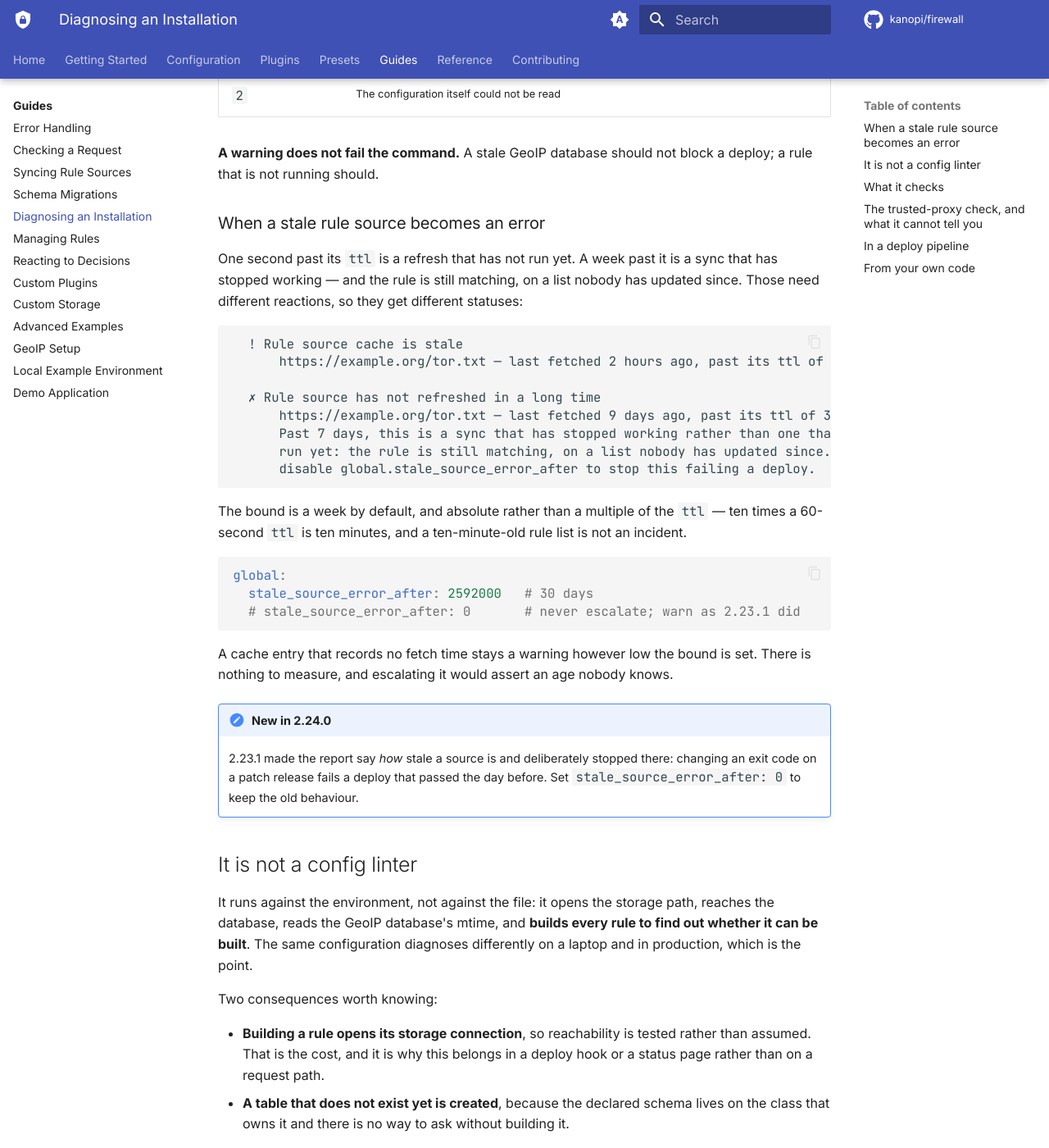
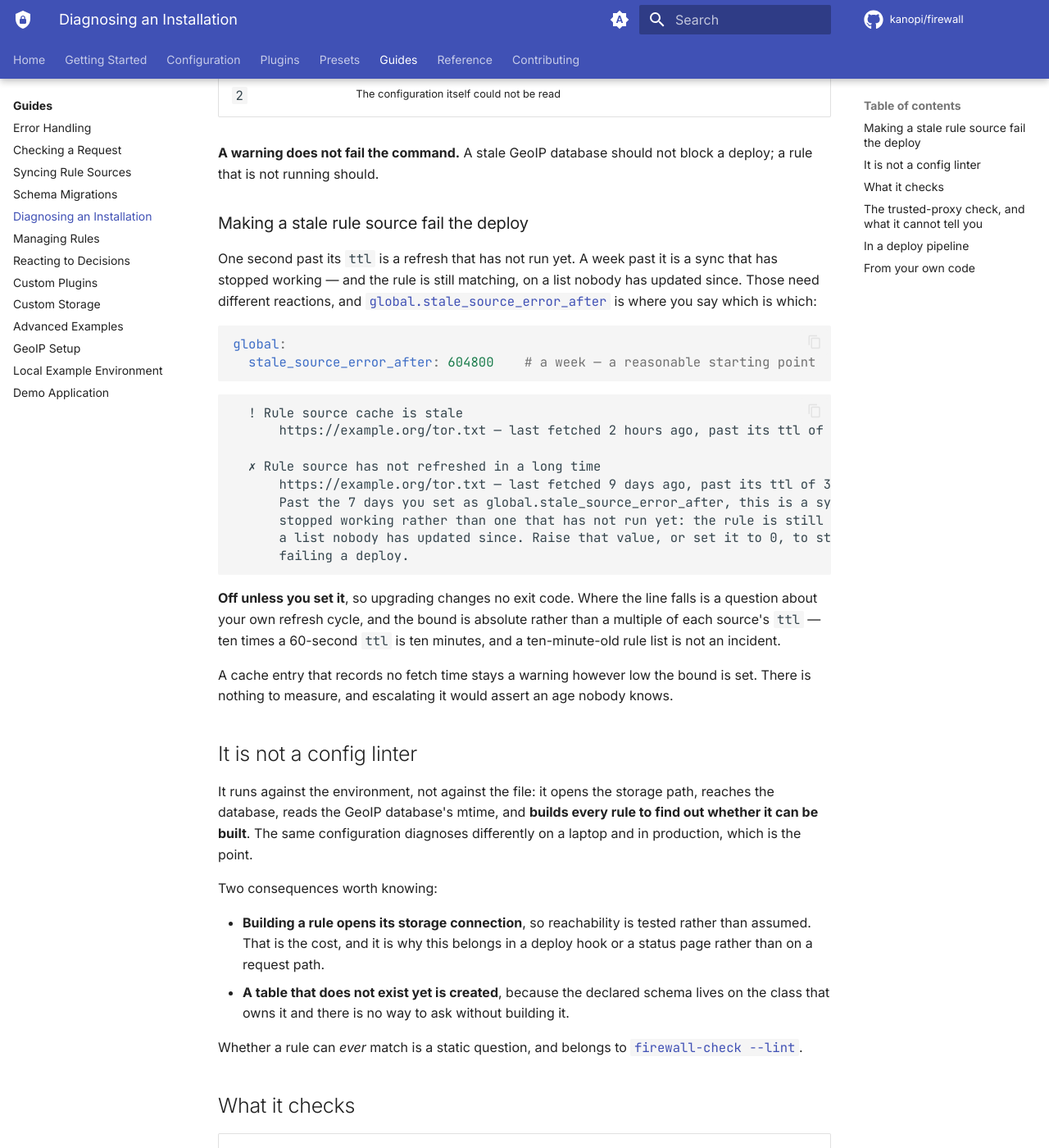
Before and after one commit to kanopi/firewall, an MkDocs documentation site: the page built from docs/guides/diagnosing.md, in a window 1280 px wide and 1400 px high, scrolled down 865 px. Shown: the whole window at 82% size. Built offline with MkDocs 1.6.1 and Material for MkDocs 9.7.7, drawn with Linux system fonts in a browser that asks for light colours; comment, search, counter and statistics services are not loaded.

Commit message:
fix(doctor): make the stale-source escalation opt-in, not on by default (#297)

````diff
--- a/docs/guides/diagnosing.md
+++ b/docs/guides/diagnosing.md
@@ -36,11 +36,18 @@ vendor/bin/firewall-doctor firewall.yml
 **A warning does not fail the command.** A stale GeoIP database should not block a deploy;
 a rule that is not running should.
 
-### When a stale rule source becomes an error
+### Making a stale rule source fail the deploy
 
 One second past its `ttl` is a refresh that has not run yet. A week past it is a sync that
 has stopped working — and the rule is still matching, on a list nobody has updated since.
-Those need different reactions, so they get different statuses:
+Those need different reactions, and
+[`global.stale_source_error_after`](../configuration/global.md#stale-rule-sources) is where
+you say which is which:
+
+```yaml
+global:
+  stale_source_error_after: 604800    # a week — a reasonable starting point
+```
 
 ```
   ! Rule source cache is stale
@@ -48,28 +55,19 @@ Those need different reactions, so they get different statuses:
 
   ✗ Rule source has not refreshed in a long time
       https://example.org/tor.txt — last fetched 9 days ago, past its ttl of 3600s.
-      Past 7 days, this is a sync that has stopped working rather than one that has not
-      run yet: the rule is still matching, on a list nobody has updated since. Raise or
-      disable global.stale_source_error_after to stop this failing a deploy.
+      Past the 7 days you set as global.stale_source_error_after, this is a sync that has
+      stopped working rather than one that has not run yet: the rule is still matching, on
+      a list nobody has updated since. Raise that value, or set it to 0, to stop this
+      failing a deploy.
 ```
 
-The bound is a week by default, and absolute rather than a multiple of the `ttl` — ten
-times a 60-second `ttl` is ten minutes, and a ten-minute-old rule list is not an incident.
-
-```yaml
-global:
-  stale_source_error_after: 2592000   # 30 days
-  # stale_source_error_after: 0       # never escalate; warn as 2.23.1 did
-```
+**Off unless you set it**, so upgrading changes no exit code. Where the line falls is a
+question about your own refresh cycle, and the bound is absolute rather than a multiple of
+each source's `ttl` — ten times a 60-second `ttl` is ten minutes, and a ten-minute-old rule
+list is not an incident.
 
 A cache entry that records no fetch time stays a warning however low the bound is set.
 There is nothing to measure, and escalating it would assert an age nobody knows.
-
-!!! note "New in 2.24.0"
-
-    2.23.1 made the report say *how* stale a source is and deliberately stopped there:
-    changing an exit code on a patch release fails a deploy that passed the day before.
-    Set `stale_source_error_after: 0` to keep the old behaviour.
 
 ## It is not a config linter
 
````
Also changed, not shown: docs/configuration/global.md (+18 -8 lines), docs/guides/syncing-sources.md (+6 -5 lines), 2 other files.
